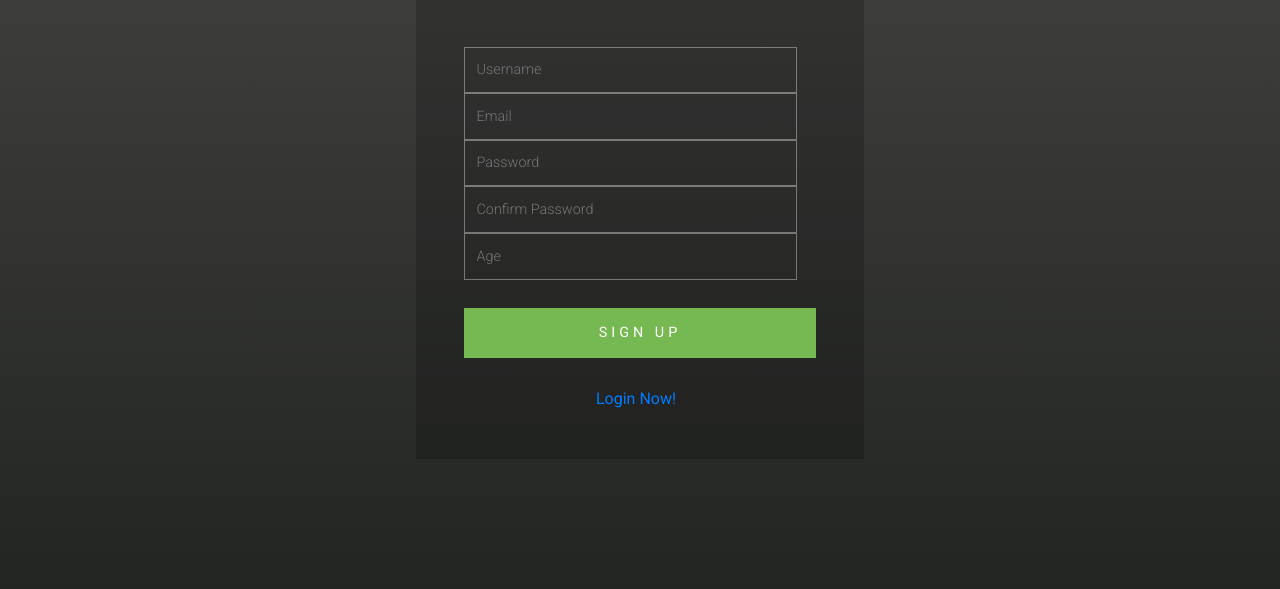
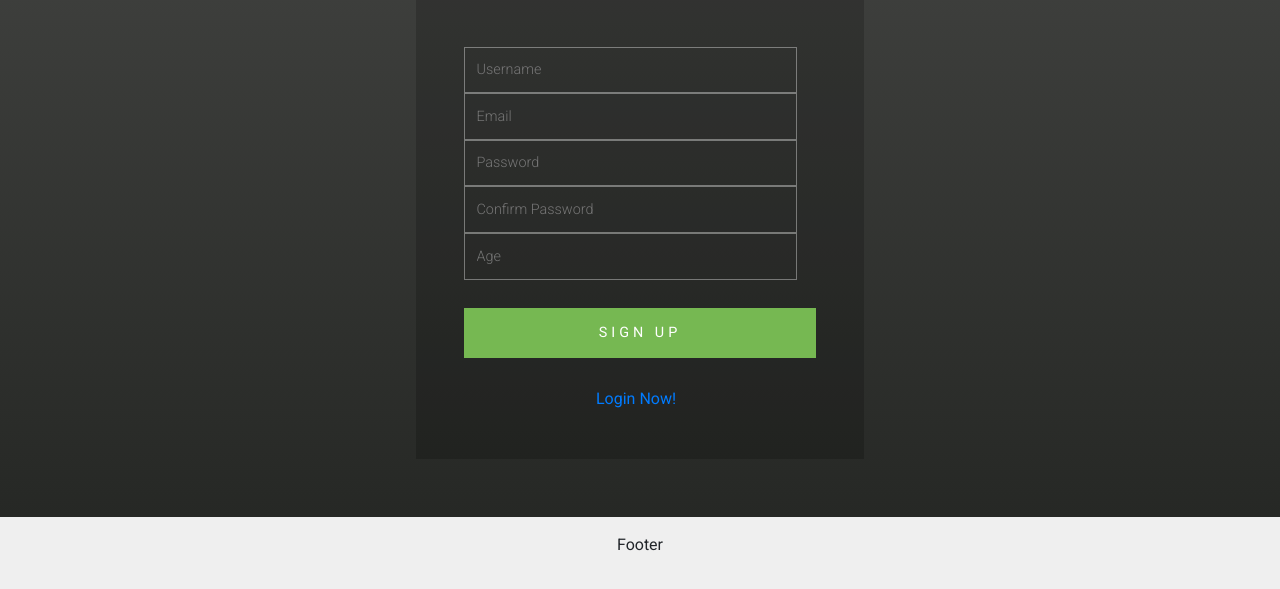
Before and after one commit to MohamedBengezi/Starave, a PHP site: page /userRegistration.html in a window 1280 px wide. Shown: the part 211-800 px from the top of the page. Run offline with PHP 8.4, Linux system fonts and the light colour scheme; some libraries are stand-ins or nearby versions.

Commit message:
adding footer

```diff
--- a/src/css/userRegistration.css
+++ b/src/css/userRegistration.css
@@ -34,6 +34,16 @@ body {
 
   .agileits-top {
     padding: 3em;
+  }
+
+  .footer {
+    position: absolute;
+    right: 0;
+    bottom: 0;
+    left: 0;
+    padding: 1rem;
+    background-color: #efefef;
+    text-align: center;
   }
 
   input[type="text"], input[type="email"], input[type="password"], input[type="number"] {
--- a/src/userRegistration.html
+++ b/src/userRegistration.html
@@ -50,6 +50,9 @@
 
     </div>
 
+    <div class="footer">
+            <p>Footer</p>
+          </div>
 </body>
 
 </html>
```
